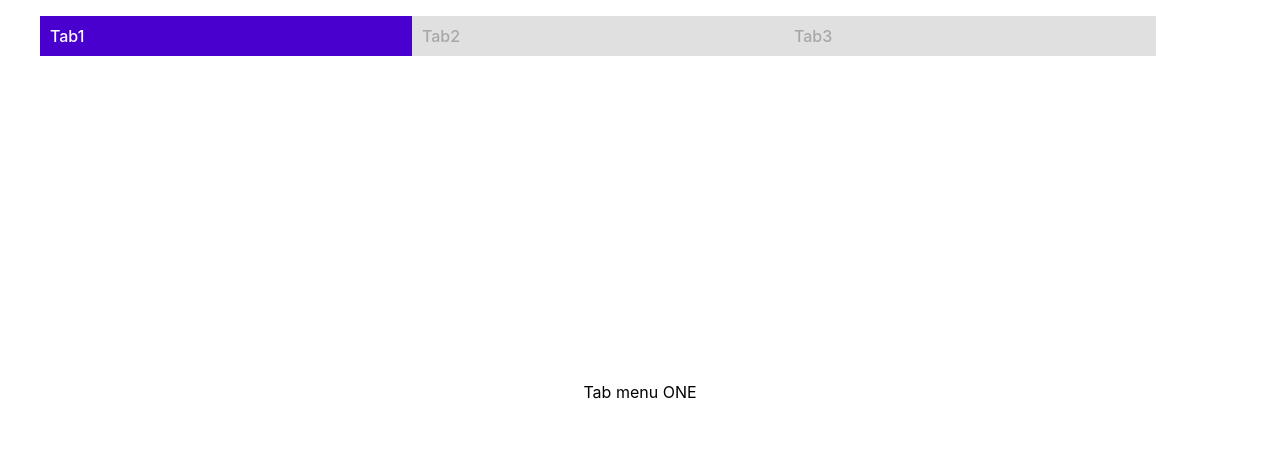
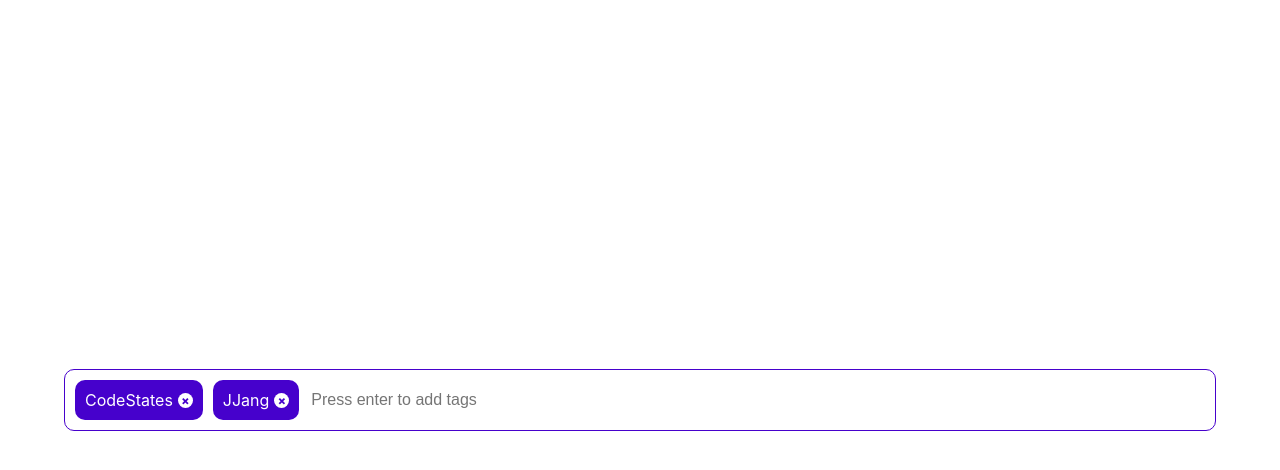
Before and after one commit to MyungWanPark/wanted_pre_onboarding, a React (Create React App) app in the folder custom-component/: page / in a window 1280 px wide. Shown: the top 470 px of the page. Built offline with nearby package versions, Linux system fonts and the light colour scheme.

Commit message:
implement tag

```diff
--- a/custom-component/src/App.js
+++ b/custom-component/src/App.js
@@ -2,10 +2,11 @@
 import Memo from "./component/memo";
 import Modal from "./component/modal";
 import Tab from "./component/tab";
+import Tag from "./component/tag";
 import Toggle from "./component/toggle";
 
 function App() {
-  return <Tab />;
+  return <Tag />;
 }
 
 export default App;
--- a/custom-component/src/component/memo.jsx
+++ /dev/null
@@ -1,69 +0,0 @@
-import { useState } from "react";
-import styled from "styled-components";
-
-const ToggleContainer = styled.div`
-  position: relative;
-  margin-top: 8rem;
-  left: 47%;
-  cursor: pointer;
-
-  > .toggle-container {
-    width: 50px;
-    height: 24px;
-    border-radius: 30px;
-
-    /* background-position: right; */
-    background: linear-gradient(to left, darkgrey 50%, blue 50%) right;
-    background-size: 200%;
-    transition: 1s;
-    &.toggle--checked {
-      /* background-position: left; */
-      background: linear-gradient(to right, blue 50%, darkgrey 50%) left;
-      background-size: 200%;
-      transition: 1s;
-    }
-  }
-
-  > .toggle-circle {
-    position: absolute;
-    top: 1px;
-    left: 1px;
-    width: 22px;
-    height: 22px;
-    border-radius: 50%;
-    background-color: #ffffff;
-    transition: 1s;
-    &.toggle--checked {
-      left: 27px;
-      transition: 1s;
-    }
-  }
-`;
-
-const Desc = styled.div`
-  display: flex;
-  justify-content: center;
-  margin-top: 0.5rem;
-`;
-
-const Memo = () => {
-  const [isOn, setisOn] = useState(false);
-
-  const toggleHandler = () => {
-    setisOn(!isOn);
-  };
-
-  return (
-    <>
-      <ToggleContainer onClick={toggleHandler}>
-        <div className={`toggle-container ${isOn ? "toggle--checked" : ""}`} />
-        <div className={`toggle-circle ${isOn ? "toggle--checked" : ""}`} />
-      </ToggleContainer>
-      <Desc>
-        <div>Toggle Switch {isOn ? "ON" : "OFF"}</div>
-      </Desc>
-    </>
-  );
-};
-
-export default Memo;
--- a/custom-component/src/component/tag.jsx
+++ b/custom-component/src/component/tag.jsx
@@ -0,0 +1,125 @@
+import React, { useRef, useState } from "react";
+import styled from "styled-components";
+
+const Container = styled.div`
+  width: 100vw;
+  height: 100vh;
+  display: flex;
+  justify-content: center;
+  align-items: center;
+`;
+
+const TagBox = styled.div`
+  display: flex;
+  width: 90vw;
+  border: 1px solid #4601cc;
+  border-radius: 10px;
+
+  > .ulTag {
+    display: flex;
+    flex-wrap: wrap;
+    margin: 0px;
+    padding: 5px;
+
+    > .tagList {
+      list-style: none;
+      margin: 5px;
+      background-color: #4601cc;
+      color: white;
+      padding: 10px;
+      display: flex;
+      align-items: center;
+      border-radius: 10px;
+
+      > .tagContent {
+        display: inline-block;
+      }
+      > .tagClose {
+        width: 15px;
+        height: 15px;
+        display: inline-block;
+        border-radius: 50%;
+        background-color: white;
+        margin-left: 5px;
+        color: #4601cc;
+        font-size: 12px;
+        line-height: 15px;
+        text-align: center;
+        font-weight: 800;
+      }
+    }
+  }
+`;
+
+const FormTag = styled.form`
+  display: flex;
+  align-items: center;
+  width: 50%;
+`;
+
+const InputTag = styled.input`
+  border: none;
+  width: 100%;
+  font-size: 16px;
+  &:focus {
+    outline: none;
+  }
+`;
+
+// 문제점:
+// 123 123 같은 값일때 구분해서 삭제하는게 어려웠다.
+// li 태그 input 안으로 넣기
+
+const Tag = (props) => {
+  const [hashTagArr, setHashTagArr] = useState([
+    { id: 1, value: "CodeStates" },
+    { id: 2, value: "JJang" },
+  ]);
+
+  const inputRef = useRef();
+  const formRef = useRef();
+
+  const onSubmit = (event) => {
+    event.preventDefault();
+    const inputValue = inputRef.current.value;
+
+    if (inputValue) {
+      const newArr = [...hashTagArr, { id: Date.now(), value: inputValue }];
+      setHashTagArr(newArr);
+      formRef.current.reset();
+    }
+  };
+
+  const removeTags = (index) => {
+    const afterRemovedTag = hashTagArr.filter((tag) => {
+      return tag.id !== index;
+    });
+    setHashTagArr(afterRemovedTag);
+  };
+
+  return (
+    <Container>
+      <TagBox>
+        <ul className="ulTag">
+          {hashTagArr.map((tag) => (
+            <li key={tag.id} className="tagList">
+              <span className="tagContent">{tag.value}</span>
+              <span className="tagClose" onClick={() => removeTags(tag.id)}>
+                &times;
+              </span>
+            </li>
+          ))}
+        </ul>
+        <FormTag ref={formRef} onSubmit={onSubmit}>
+          <InputTag
+            type="text"
+            ref={inputRef}
+            placeholder="Press enter to add tags"
+          />
+        </FormTag>
+      </TagBox>
+    </Container>
+  );
+};
+
+export default Tag;
```
